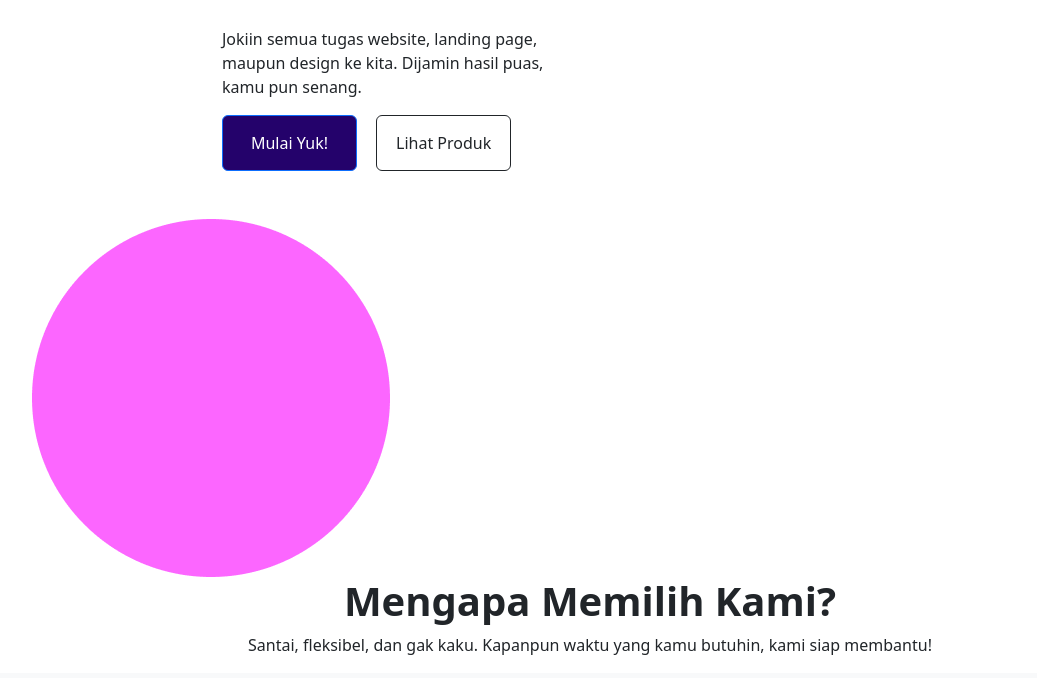
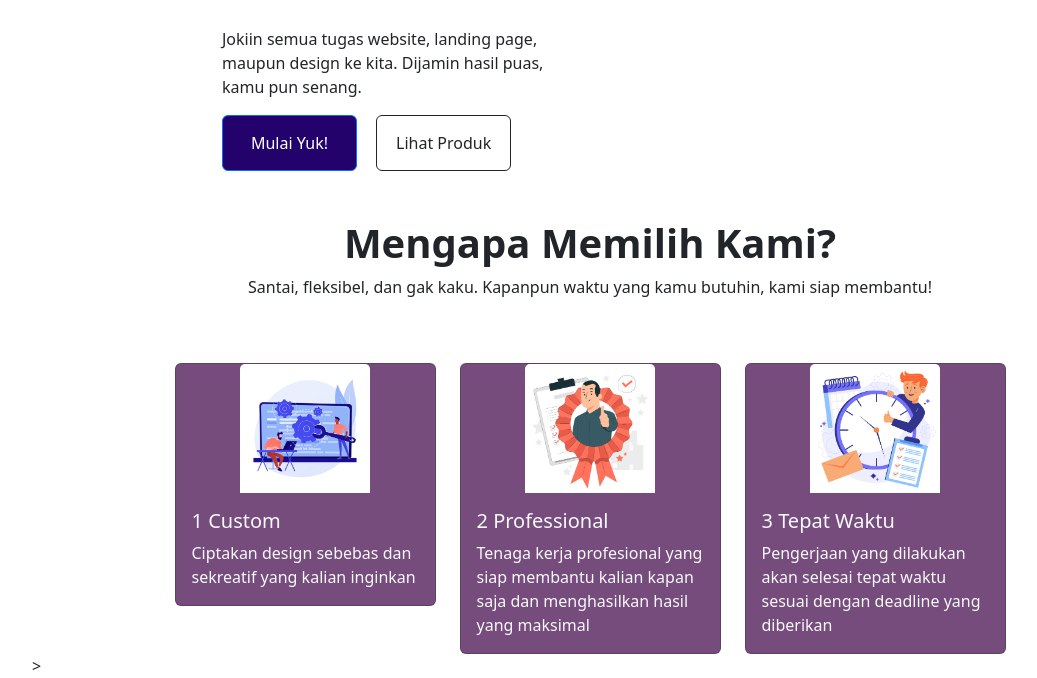
Before and after one commit to AlexanderDP08/LandingPage_Jokinfor, a PHP site: page /index.html in a window 1280 px wide. Shown: the part 517-1195 px from the top of the page, without its empty margins (50-1087 px from the left). Before the commit the page ends 1172 px from the top, so only its background shows below. Run offline with PHP 8.4, Linux system fonts and the light colour scheme.

Commit message:
update 2 16 11 2022

```diff
--- a/index.html
+++ b/index.html
@@ -70,16 +70,52 @@
     </section>
     <!--akhir hero -->
     <section id="keuntungan">
+
       <div class="container-fluid pt-5">
-        <div class="container">
-            <img src="./lingkaran.png" alt="">
+        <div class="container keuntungan">
           <div class="row text-center">
             <h1 class="display-6 fw-bold">Mengapa Memilih Kami?</h1>
             <p>Santai, fleksibel, dan gak kaku. Kapanpun waktu yang kamu butuhin, kami siap membantu!</p>
             </div>
-            <div class="col md-4">
+            <div class="row justify-content-center pt-5 gy-3">
+                <div class="col-lg-3">
+                    <div class="card w-90 text-light " style="background-color: rgba(59,0,69,0.7)">
+                        <div class="frame text-center">
+                            <img class="card-img-top img-fluid align-content-center " src="./20943761.png" alt="Card image cap" style="width: 50%">
+                        </div>
 
+                        <div class="card-body">
+                          <h5 class="card-title">1 Custom</h5>
+                          <p class="card-text">Ciptakan design sebebas dan sekreatif yang kalian inginkan</p>
+                        </div>
+                      </div>
+                    </div>
+                <div class="col-lg-3">
+                    <div class="card w-90 text-light" style="background-color: rgba(59,0,69,0.7)">
+                        <div class="frame text-center">
+                            <img class="card-img-top img-fluid " src="./5995357.png" alt="Card image cap" style="width: 50%">
+                        </div>
+
+                        <div class="card-body">
+                          <h5 class="card-title">2 Professional</h5>
+                          <p class="card-text">Tenaga kerja profesional yang siap membantu kalian kapan saja dan menghasilkan hasil yang maksimal </p>
+                        </div>
+                      </div>
+                    </div>
+                <div class="col-lg-3">
+                    <div class="card w-90 text-light"style="background-color: rgba(59,0,69,0.7)">
+                        <div class="frame text-center">
+                            <img class="card-img-top img-fluid " src="./4891584.png" alt="Card image cap" style="width: 50%">
+                        </div>
+
+                        <div class="card-body">
+                          <h5 class="card-title">3 Tepat Waktu</h5>
+                          <p class="card-text">Pengerjaan yang dilakukan akan selesai tepat waktu sesuai dengan deadline yang diberikan </p>
+                        </div>
+                      </div>
+                    </div>
             </div>
+         >
           </div>
         </div>
       </div>
--- a/joki.css
+++ b/joki.css
@@ -17,6 +17,3 @@
   width: 135px;
   height: 56px;
 }
-.lingkaran {
-  background-color: #fc66ff;
-}
```
